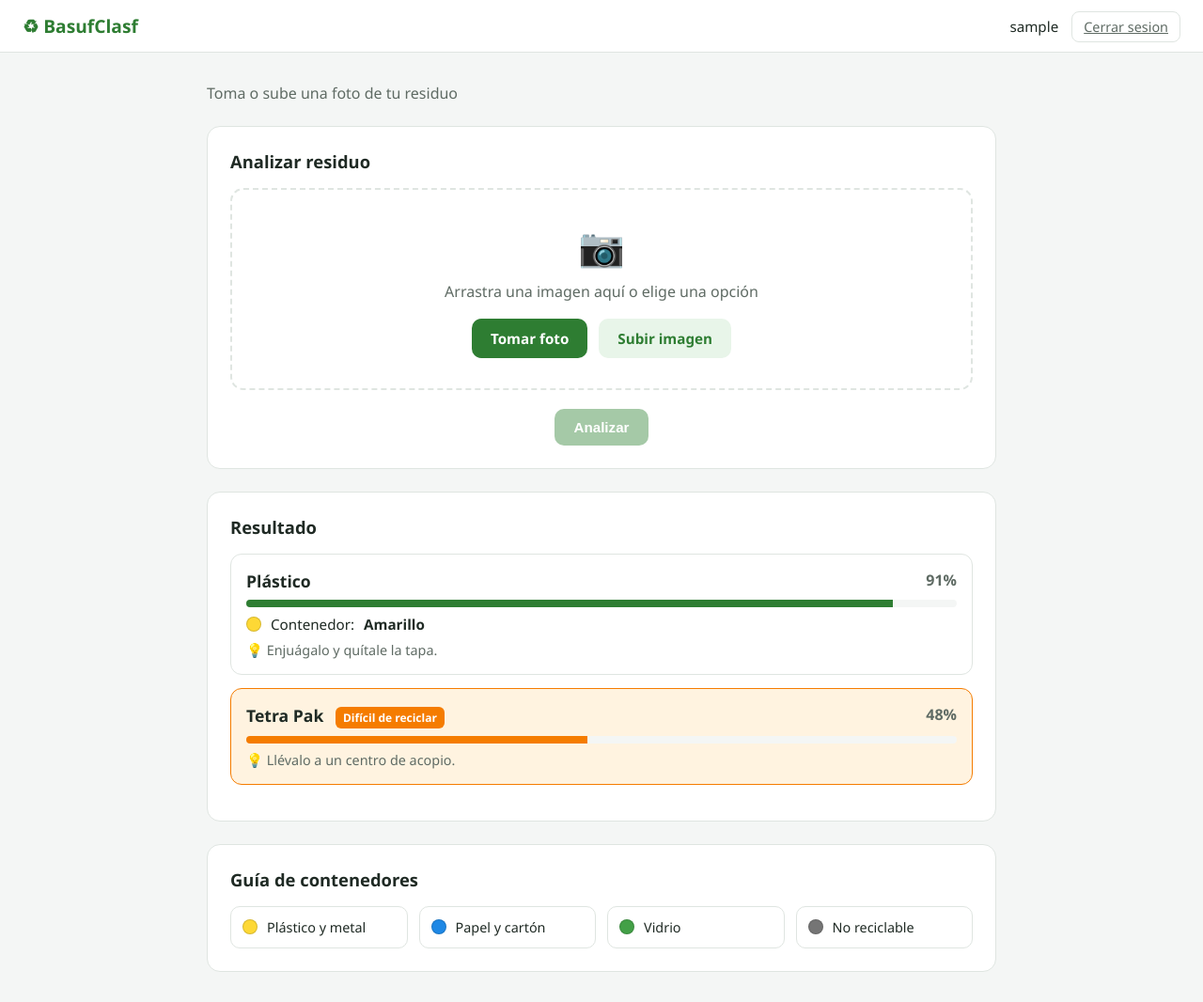
After one commit to Darkristhgn/BasurClasf, a Django app: page /inicio/ in a window 1280 px wide. The commit adds this page. Shown: the whole page at 94% size. Run offline with Django 5.2, Linux system fonts and the light colour scheme; the visitor is signed in with stand-in values (Sample User, id 1).

Commit message:
**Agregados** -Funcionalidad de login -Pagina de inicio

```diff
--- a/config/settings.py
+++ b/config/settings.py
@@ -126,3 +126,7 @@ MAILERS = {
         'BACKEND': 'django.core.mail.backends.console.EmailBackend',
     },
 }
+
+LOGIN_URL = 'login'            # a dónde manda a quien no ha iniciado sesión
+LOGIN_REDIRECT_URL = 'inicio'   # a dónde va después de entrar
+LOGOUT_REDIRECT_URL = 'login'  # a dónde va después de salir
--- /dev/null
+++ b/web/templates/web/inicio.html
@@ -0,0 +1,233 @@
+{% load static %}
+<!DOCTYPE html>
+<html lang="es">
+<head>
+  <meta charset="UTF-8">
+  <meta name="viewport" content="width=device-width, initial-scale=1.0">
+  <title>Inicio · BasurClasf</title>
+  <style>
+    :root {
+      --verde: #2e7d32;
+      --verde-claro: #e8f5e9;
+      --gris: #f4f6f5;
+      --texto: #1f2a24;
+      --suave: #5f6b64;
+      --borde: #dfe5e1;
+      --alerta: #f57c00;
+      --alerta-claro: #fff3e0;
+      --error: #c62828;
+      --radio: 14px;
+    }
+    * { box-sizing: border-box; margin: 0; padding: 0; }
+    body {
+      font-family: "Segoe UI", Roboto, Arial, sans-serif;
+      background: var(--gris);
+      color: var(--texto);
+      min-height: 100vh;
+    }
+
+    /* ---------- Barra superior ---------- */
+    .navbar {
+      background: #fff;
+      border-bottom: 1px solid var(--borde);
+      padding: 14px 24px;
+      display: flex;
+      align-items: center;
+      justify-content: space-between;
+    }
+    .logo { font-weight: 700; font-size: 1.2rem; color: var(--verde); }
+    .usuario { display: flex; align-items: center; gap: 14px; font-size: .95rem; }
+    .btn-salir {
+      background: none; border: 1px solid var(--borde); border-radius: 8px;
+      padding: 6px 12px; cursor: pointer; color: var(--suave); font-size: .9rem;
+    }
+    .btn-salir:hover { border-color: var(--error); color: var(--error); }
+
+    /* ---------- Contenido ---------- */
+    main { max-width: 880px; margin: 32px auto; padding: 0 20px; }
+    .saludo h1 { font-size: 1.6rem; margin-bottom: 4px; }
+    .saludo p { color: var(--suave); margin-bottom: 24px; }
+
+    .tarjeta {
+      background: #fff; border: 1px solid var(--borde);
+      border-radius: var(--radio); padding: 24px; margin-bottom: 24px;
+    }
+    .tarjeta h2 { font-size: 1.15rem; margin-bottom: 16px; }
+
+    /* ---------- Zona de carga ---------- */
+    .zona-carga {
+      border: 2px dashed var(--borde); border-radius: var(--radio);
+      padding: 32px 20px; text-align: center; transition: border-color .2s, background .2s;
+    }
+    .zona-carga.arrastrando { border-color: var(--verde); background: var(--verde-claro); }
+    .zona-carga p { color: var(--suave); margin: 10px 0 18px; }
+    .zona-carga img {
+      max-width: 100%; max-height: 320px; border-radius: 10px; display: none; margin: 0 auto 16px;
+    }
+    .botones { display: flex; gap: 12px; justify-content: center; flex-wrap: wrap; }
+    .btn {
+      border: none; border-radius: 10px; padding: 11px 20px; font-size: .95rem;
+      cursor: pointer; font-weight: 600;
+    }
+    .btn-primario { background: var(--verde); color: #fff; }
+    .btn-primario:hover { background: #256b29; }
+    .btn-primario:disabled { background: #a5c9a7; cursor: not-allowed; }
+    .btn-secundario { background: var(--verde-claro); color: var(--verde); }
+    .btn-secundario:hover { background: #d6ecd8; }
+    input[type="file"] { display: none; }
+    .analizar { margin-top: 20px; text-align: center; }
+
+    /* ---------- Resultados ---------- */
+    .resultado {
+      display: grid; grid-template-columns: 1fr auto; gap: 8px 16px;
+      border: 1px solid var(--borde); border-radius: 12px; padding: 16px; margin-bottom: 14px;
+    }
+    .resultado .material { font-size: 1.1rem; font-weight: 700; }
+    .resultado .confianza { font-weight: 600; color: var(--suave); }
+    .barra { grid-column: 1 / -1; height: 8px; background: var(--gris); border-radius: 99px; overflow: hidden; }
+    .barra span { display: block; height: 100%; background: var(--verde); }
+    .contenedor {
+      grid-column: 1 / -1; display: flex; align-items: center; gap: 10px; font-size: .95rem;
+    }
+    .punto { width: 16px; height: 16px; border-radius: 50%; flex-shrink: 0; border: 1px solid rgba(0,0,0,.15); }
+    .consejo { grid-column: 1 / -1; color: var(--suave); font-size: .9rem; }
+
+    .resultado.dificil { border-color: var(--alerta); background: var(--alerta-claro); }
+    .resultado.dificil .barra span { background: var(--alerta); }
+    .etiqueta {
+      display: inline-block; font-size: .75rem; font-weight: 700; padding: 3px 8px;
+      border-radius: 6px; background: var(--alerta); color: #fff; margin-left: 8px; vertical-align: middle;
+    }
+
+    .mensaje-error {
+      background: #ffebee; color: var(--error); border-radius: 10px; padding: 12px 16px; margin-bottom: 16px;
+    }
+
+    /* ---------- Guía rápida ---------- */
+    .guia { display: grid; grid-template-columns: repeat(auto-fit, minmax(140px, 1fr)); gap: 12px; }
+    .guia div {
+      border: 1px solid var(--borde); border-radius: 10px; padding: 12px;
+      display: flex; align-items: center; gap: 10px; font-size: .9rem;
+    }
+
+    @media (max-width: 560px) {
+      .navbar { padding: 12px 16px; }
+      .usuario span { display: none; }
+      .tarjeta { padding: 18px; }
+    }
+  </style>
+</head>
+<body>
+
+  <!-- Barra superior -->
+  <header class="navbar">
+    <div class="logo">♻ BasufClasf</div>
+    <div class="usuario">
+      <span> {{ request.user.username }}</span>
+      <form method="post" action="#">
+        {% csrf_token %}
+        <a href="{% url 'salir' %}" class="btn-salir">Cerrar sesion</a>
+      </form>
+    </div>
+  </header>
+
+  <main>
+    <section class="saludo">
+      <p>Toma o sube una foto de tu residuo </p>
+    </section>
+
+    <!-- RF1 / RF2: capturar y enviar la foto -->
+    <section class="tarjeta">
+      <h2>Analizar residuo</h2>
+
+
+      <form method="post" enctype="multipart/form-data" id="form-analisis">
+        {% csrf_token %}
+        <div class="zona-carga" id="zona-carga">
+          <img id="vista-previa" alt="Vista previa de la imagen">
+          <div id="texto-carga">
+            <div style="font-size:2.5rem">📷</div>
+            <p>Arrastra una imagen aquí o elige una opción</p>
+          </div>
+          <div class="botones">
+            <label class="btn btn-primario" for="input-camara">Tomar foto</label>
+            <label class="btn btn-secundario" for="input-archivo">Subir imagen</label>
+          </div>
+          <!-- capture="environment" abre la cámara trasera en el celular -->
+          <input type="file" id="input-camara" accept="image/*" capture="environment">
+          <input type="file" id="input-archivo" name="imagen" accept="image/png, image/jpeg, image/webp">
+        </div>
+
+        <div class="analizar">
+          <button type="submit" class="btn btn-primario" id="btn-analizar" disabled>Analizar</button>
+        </div>
+      </form>
+    </section>
+
+    <!-- Resultados (ejemplo estático) -->
+    <section class="tarjeta">
+      <h2>Resultado</h2>
+      <div class="resultado">
+        <div class="material">Plástico</div>
+        <div class="confianza">91%</div>
+        <div class="barra"><span style="width: 91%"></span></div>
+        <div class="contenedor"><span class="punto" style="background:#fdd835"></span>Contenedor: <strong>Amarillo</strong></div>
+        <div class="consejo">💡 Enjuágalo y quítale la tapa.</div>
+      </div>
+      <div class="resultado dificil">
+        <div class="material">Tetra Pak <span class="etiqueta">Difícil de reciclar</span></div>
+        <div class="confianza">48%</div>
+        <div class="barra"><span style="width: 48%"></span></div>
+        <div class="consejo">💡 Llévalo a un centro de acopio.</div>
+      </div>
+    </section>
+
+    <!-- Guía rápida de contenedores -->
+    <section class="tarjeta">
+      <h2>Guía de contenedores</h2>
+      <div class="guia">
+        <div><span class="punto" style="background:#fdd835"></span>Plástico y metal</div>
+        <div><span class="punto" style="background:#1e88e5"></span>Papel y cartón</div>
+        <div><span class="punto" style="background:#43a047"></span>Vidrio</div>
+        <div><span class="punto" style="background:#757575"></span>No reciclable</div>
+      </div>
+    </section>
+  </main>
+
+  <script>
+    const inputCamara  = document.getElementById("input-camara");
+    const inputArchivo = document.getElementById("input-archivo");
+    const vistaPrevia  = document.getElementById("vista-previa");
+    const textoCarga   = document.getElementById("texto-carga");
+    const btnAnalizar  = document.getElementById("btn-analizar");
+    const zona         = document.getElementById("zona-carga");
+
+    function mostrarArchivo(archivo) {
+      if (!archivo || !archivo.type.startsWith("image/")) return;
+      // Siempre se envía por el input con name="imagen"
+      const dt = new DataTransfer();
+      dt.items.add(archivo);
+      inputArchivo.files = dt.files;
+
+      vistaPrevia.src = URL.createObjectURL(archivo);
+      vistaPrevia.style.display = "block";
+      textoCarga.style.display = "none";
+      btnAnalizar.disabled = false;
+    }
+
+    inputCamara.addEventListener("change", e => mostrarArchivo(e.target.files[0]));
+    inputArchivo.addEventListener("change", e => mostrarArchivo(e.target.files[0]));
+
+    ["dragenter", "dragover"].forEach(ev =>
+      zona.addEventListener(ev, e => { e.preventDefault(); zona.classList.add("arrastrando"); }));
+    ["dragleave", "drop"].forEach(ev =>
+      zona.addEventListener(ev, e => { e.preventDefault(); zona.classList.remove("arrastrando"); }));
+    zona.addEventListener("drop", e => mostrarArchivo(e.dataTransfer.files[0]));
+
+    document.getElementById("form-analisis").addEventListener("submit", () => {
+      btnAnalizar.disabled = true;
+      btnAnalizar.textContent = "Analizando...";
+    });
+  </script>
+</body>
+</html>
--- a/web/templates/web/login.html
+++ b/web/templates/web/login.html
@@ -12,6 +12,11 @@
       <div class="card-body p-4">
         <h1 class="h3 text-center mb-4">Iniciar sesión</h1>
         <form method="post" action="#">
+            {% csrf_token %}
+
+            {% if error %}
+              <div class="alert alert-danger">{{ error }}</div>
+            {% endif %}
           <div class="mb-3">
             <label for="usuario" class="form-label">Usuario o correo</label>
             <input type="text" class="form-control" id="usuario" name="usuario" required autofocus>
@@ -26,7 +31,6 @@
           </div>
           <button type="submit" class="btn btn-primary w-100">Entrar</button>
         </form>
-        <p class="text-center small mt-3 mb-0"><a href="#">¿Olvidaste tu contraseña?</a></p>
       </div>
     </div>
   </main>
--- a/web/urls.py
+++ b/web/urls.py
@@ -2,5 +2,7 @@ from django.urls import path
 from . import views
 
 urlpatterns = [
-       path('login/', views.login, name='login'),
+       path('', views.login, name='login'),
+       path('inicio/', views.inicio, name='inicio'),
+       path('salir/', views.salir, name='salir'),
 ]
--- a/web/views.py
+++ b/web/views.py
@@ -1,5 +1,34 @@
+from django.contrib.auth import authenticate, login as auth_login, logout as auth_logout
+from django.contrib.auth.decorators import login_required
+from django.shortcuts import render, redirect
 from django.shortcuts import render
 
 # Create your views here.
 def login(request):
        return render(request, 'web/login.html')
+
+
+
+def login(request):
+    if request.user.is_authenticated:
+        return redirect('inicio')
+
+    error = None
+    if request.method == 'POST':
+        usuario = request.POST.get('usuario')
+        password = request.POST.get('password')
+        user = authenticate(request, username=usuario, password=password)
+        if user is not None:
+            auth_login(request, user)
+            return redirect('login')
+        error = 'Usuario o contraseña incorrectos.'
+
+    return render(request, 'web/login.html', {'error': error})
+
+def salir(request):
+    auth_logout(request)
+    return redirect('login')
+
+@login_required
+def inicio(request):
+    return render(request, 'web/inicio.html')
```
